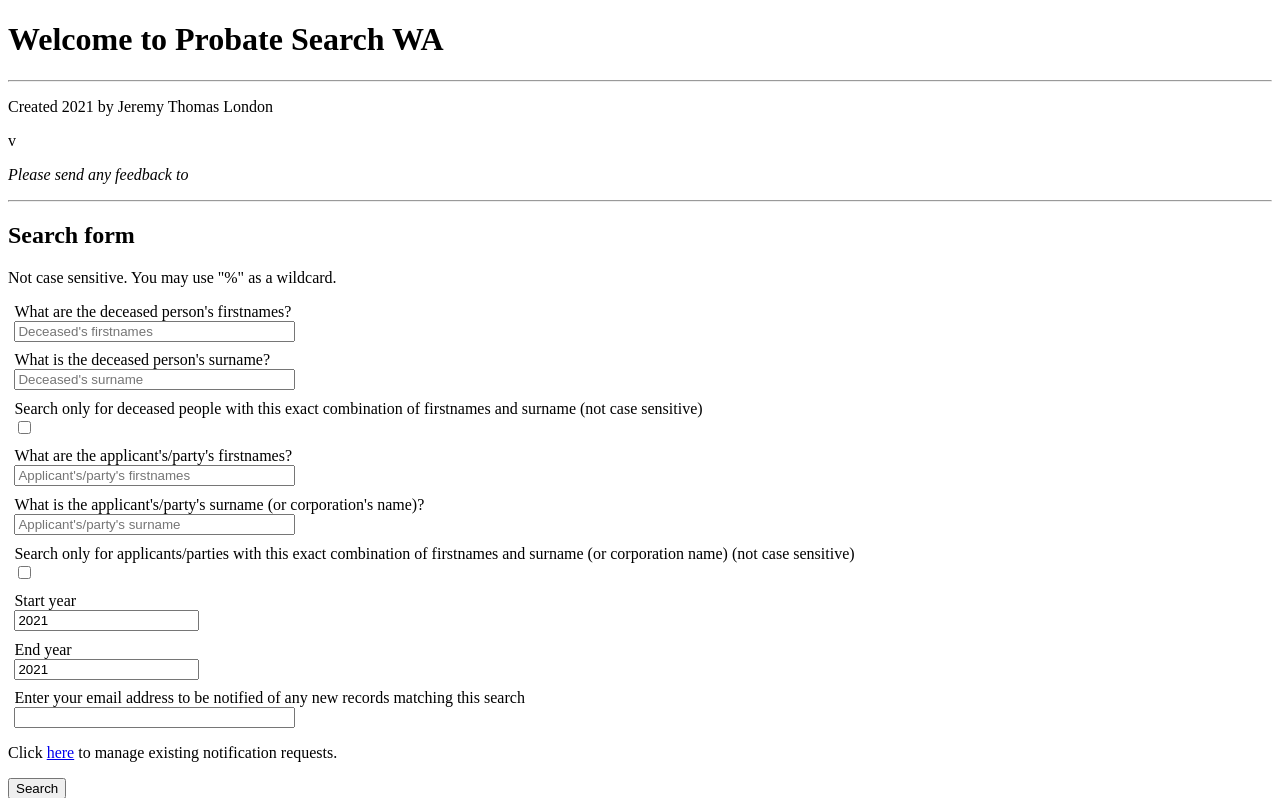
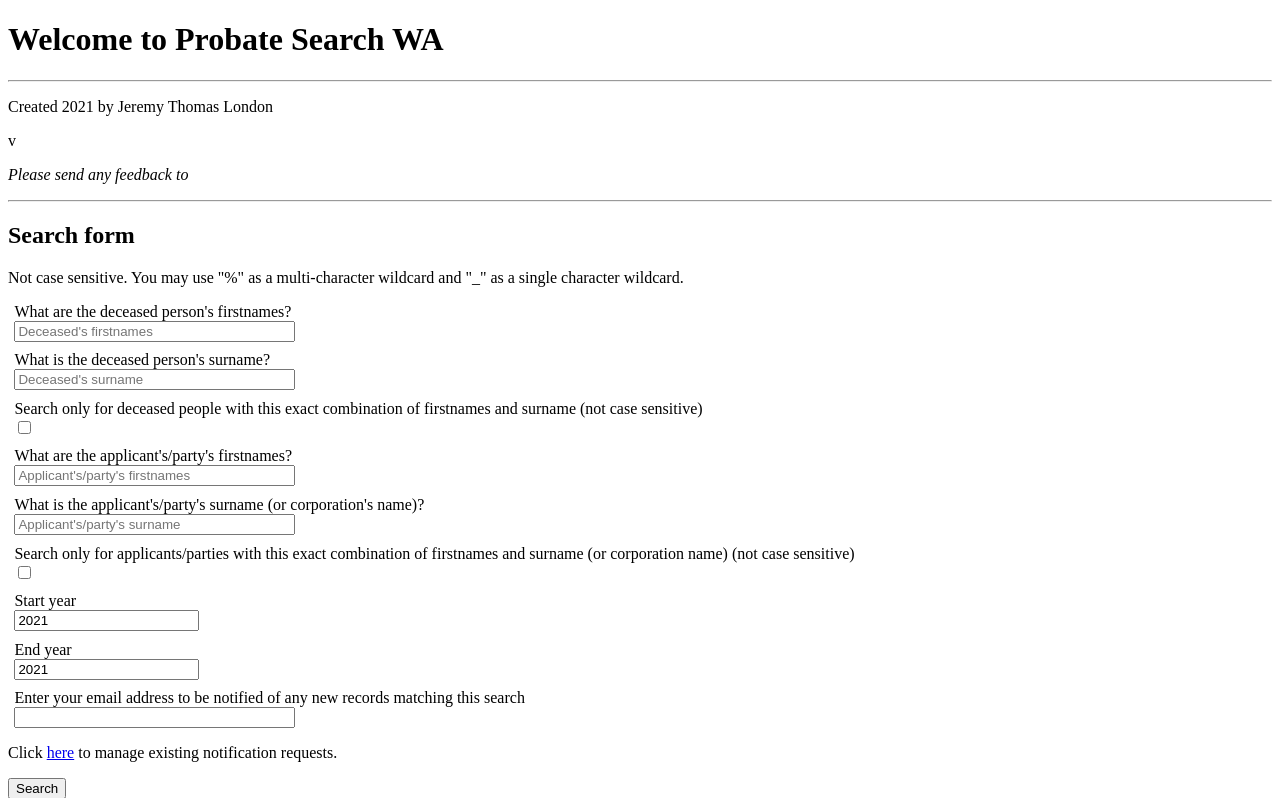
Before and after one commit to Mezzomaniac/probate, a Flask app: template probatewebapp/templates/home.html in a window 1280 px wide. Shown: the part 36-834 px from the top of the page. Run offline with Flask 2, Linux system fonts and the light colour scheme; the template is opened without the code that fills it: values that come from a table or form of the project are taken from there, others are empty; parts of the project's set-up code (start-up, migrations or seed data) failed here and were passed over.

Commit message:
clarifying wildcard use for users

```diff
--- a/probatewebapp/templates/home.html
+++ b/probatewebapp/templates/home.html
@@ -18,7 +18,7 @@
 <hr>
 <div id="search">
     <h2>Search form</h2>
-    <p>Not case sensitive. You may use "%" as a wildcard.</p>
+    <p>Not case sensitive. You may use "%" as a multi-character wildcard and "_" as a single character wildcard.</p>
     <form action="" method="post" novalidate>
         {{ form.hidden_tag() }}
         {% for field in form %}
```
